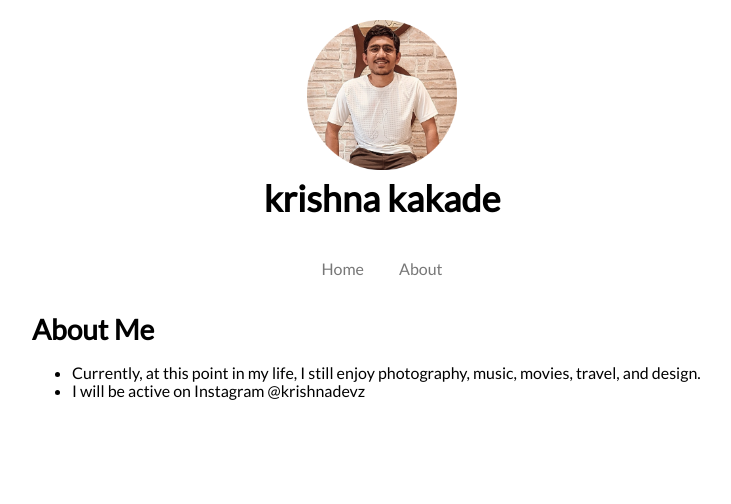
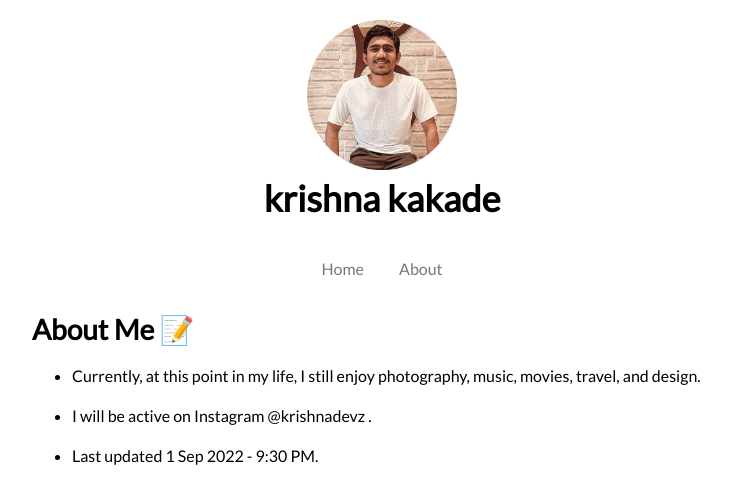
Before and after one commit to krishnadevz/krishnadevz.github.io, a Jekyll site: the page built from About.md, in a window 1280 px wide. Shown: the top 504 px of the page, without its empty margins (258-989 px from the left). Built offline with Jekyll 4.4.1, drawn with Linux system fonts in a browser that asks for light colours; nearby versions of some CDN libraries; our own code applies the rules of GitHub Pages for plain Markdown files.

Commit message:
Update About.md

```diff
--- a/About.md
+++ b/About.md
@@ -2,7 +2,10 @@
 layout: default
 ---
 
-# About Me
+# About Me 📝
 
 * Currently, at this point in my life, I still enjoy photography, music, movies, travel, and design.
-* I will be active on Instagram @krishnadevz
+
+* I will be active on Instagram @krishnadevz .
+
+* Last updated 1 Sep 2022 - 9:30 PM.
```
